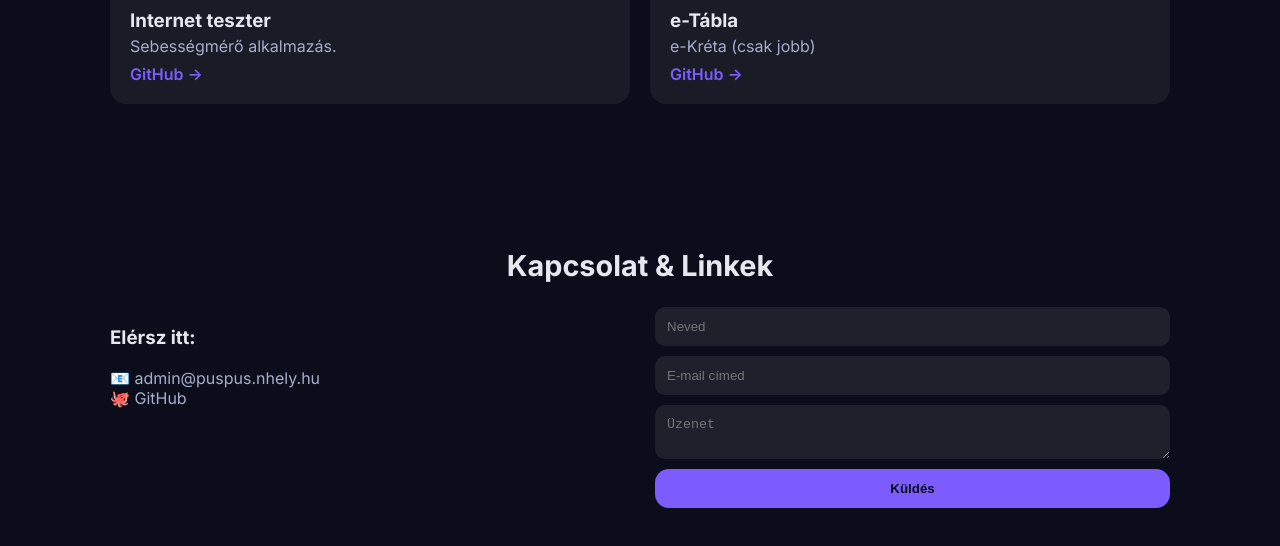
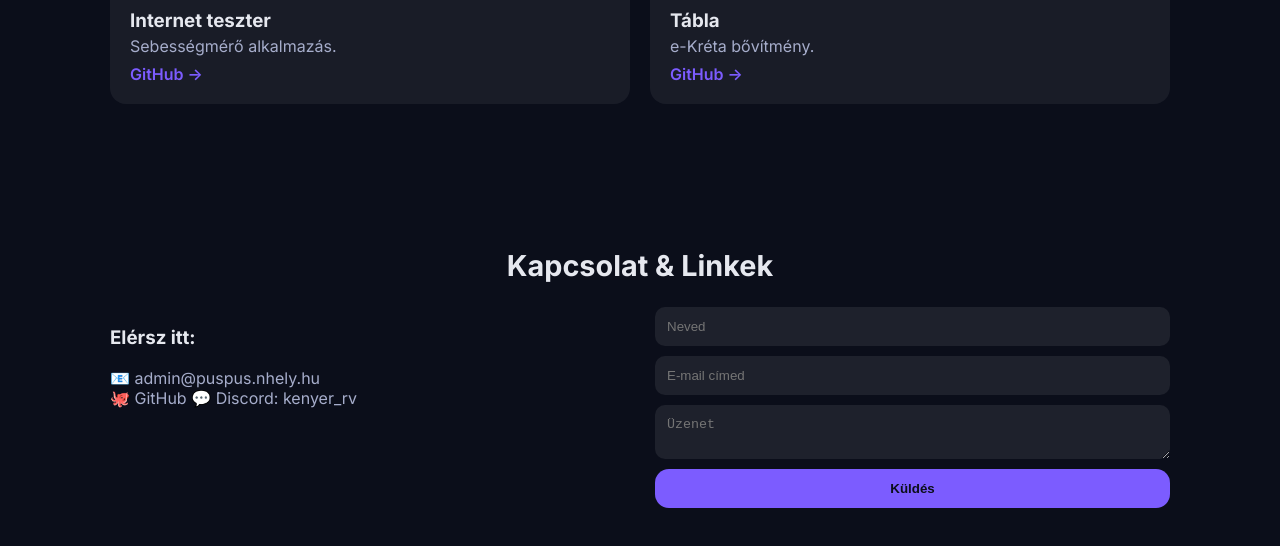
Before and after one commit to puspus-dev/home, a plain HTML site: page index.html in a window 1280 px wide. Shown: the part 1087-1633 px from the top of the page. Drawn offline with Linux system fonts and the light colour scheme.

Commit message:
update 6

```diff
--- a/index.html
+++ b/index.html
@@ -101,9 +101,9 @@
           </article>
           <article class="work">
             <img src="https://picsum.photos/600/300?random=2" alt="e-Tábla" />
-            <h3>e-Tábla</h3>
-            <p class="muted">e-Kréta (csak jobb)</p>
-            <a href="https://github.com/puspus-dev/etabla" target="_blank">GitHub →</a>
+            <h3>Tábla</h3>
+            <p class="muted">e-Kréta bővítmény.</p>
+            <a href="https://github.com/puspus-dev/tabla" target="_blank">GitHub →</a>
           </article>
         </div>
       </div>
@@ -118,6 +118,7 @@
             <p class="muted">
               📧 <a href="mailto:admin@puspus.nhely.hu">admin@puspus.nhely.hu</a><br>
               🐙 <a href="https://github.com/puspus-dev" target="_blank">GitHub</a>
+              💬 <a >Discord: kenyer_rv</a>
             </p>
           </div>
           <form action="mailto:admin@puspus.nhely.hu" method="post" enctype="text/plain">
```
